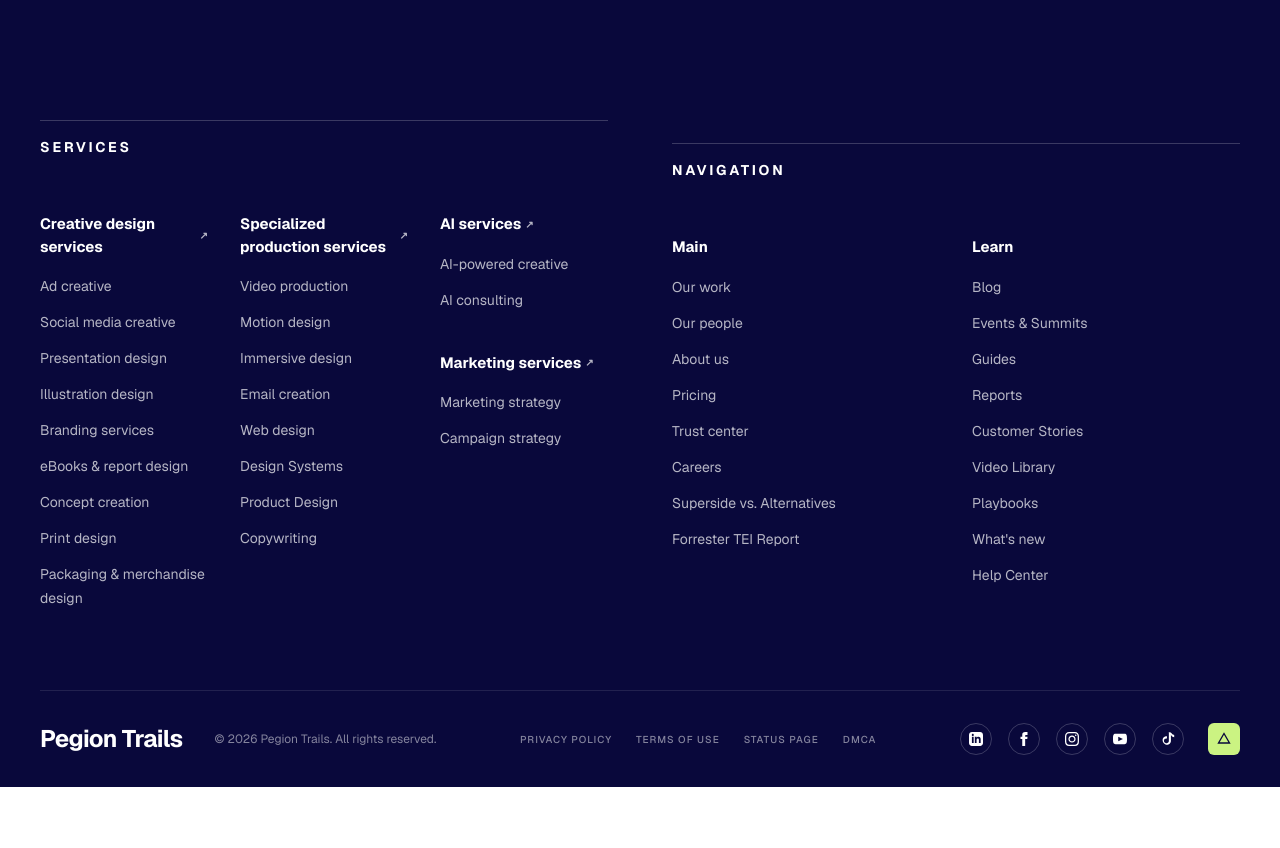
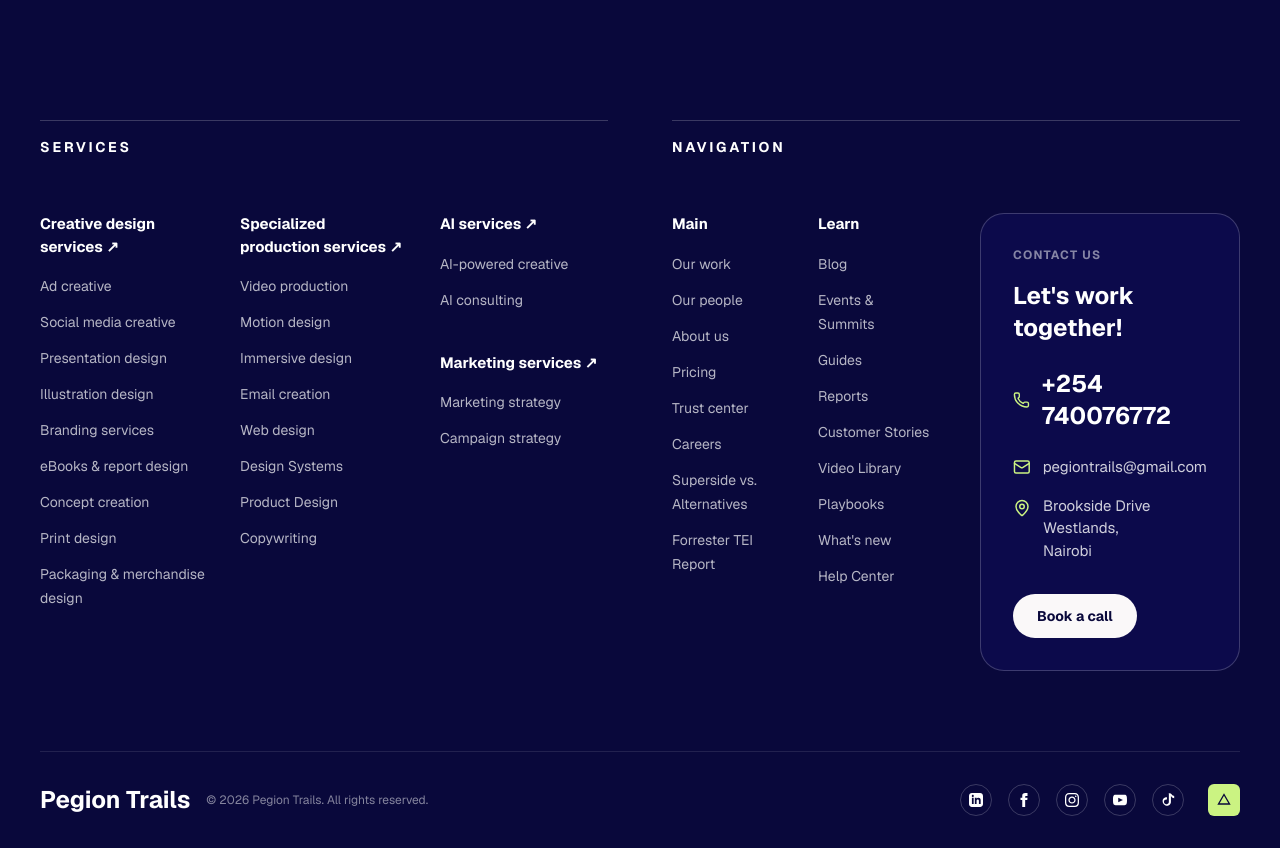
Before and after one commit to yeswadams/pegion-trails2, a Next.js app: page /pricing in a window 1280 px wide. Shown: the part 340-1188 px from the top of the page. Before the commit the page ends 1127 px from the top, so only its background shows below. Built offline with nearby package versions, Linux system fonts and the light colour scheme.

Commit message:
updated the footer

```diff
--- a/src/_components/shared/footer.tsx
+++ b/src/_components/shared/footer.tsx
@@ -2,36 +2,18 @@
 
 import React from "react";
 import Link from "next/link";
+// Make sure to install lucide-react: npm install lucide-react
+import { Phone, Mail, MapPin } from "lucide-react";
 
-// --- DATA STRUCTURE ---
 const footerData = {
   services: [
     {
       title: "Creative design services",
-      links: [
-        "Ad creative",
-        "Social media creative",
-        "Presentation design",
-        "Illustration design",
-        "Branding services",
-        "eBooks & report design",
-        "Concept creation",
-        "Print design",
-        "Packaging & merchandise design",
-      ],
+      links: ["Ad creative", "Social media creative", "Presentation design", "Illustration design", "Branding services", "eBooks & report design", "Concept creation", "Print design", "Packaging & merchandise design"],
     },
     {
       title: "Specialized production services",
-      links: [
-        "Video production",
-        "Motion design",
-        "Immersive design",
-        "Email creation",
-        "Web design",
-        "Design Systems",
-        "Product Design",
-        "Copywriting",
-      ],
+      links: ["Video production", "Motion design", "Immersive design", "Email creation", "Web design", "Design Systems", "Product Design", "Copywriting"],
     },
     {
       title: "AI services",
@@ -43,28 +25,15 @@ const footerData = {
     },
   ],
   navigation: {
-    main: [
-      "Our work",
-      "Our people",
-      "About us",
-      "Pricing",
-      "Trust center",
-      "Careers",
-      "Superside vs. Alternatives",
-      "Forrester TEI Report",
-    ],
-    learn: [
-      "Blog",
-      "Events & Summits",
-      "Guides",
-      "Reports",
-      "Customer Stories",
-      "Video Library",
-      "Playbooks",
-      "What's new",
-      "Help Center",
-    ],
+    main: ["Our work", "Our people", "About us", "Pricing", "Trust center", "Careers", "Superside vs. Alternatives", "Forrester TEI Report"],
+    learn: ["Blog", "Events & Summits", "Guides", "Reports", "Customer Stories", "Video Library", "Playbooks", "What's new", "Help Center"],
   },
+  contact: {
+    phone: "+254 740076772",
+    email: "pegiontrails@gmail.com",
+    addressLine1: "Brookside Drive Westlands,",
+    addressLine2: "Nairobi",
+  }
 };
 
 const Footer = () => {
@@ -73,205 +42,112 @@ const Footer = () => {
   return (
     <footer className="bg-[#09083B] text-white pt-16 pb-8 px-6 md:px-10 font-sans">
       <div className="max-w-[1750px] mx-auto">
-        <div className="flex flex-col items-center justify-between mb-32 gap-10">
-          <p className="text-center text-4xl md:text-5xl lg:text-7xl">
+        {/* Top CTA */}
+        <div className="flex flex-col items-center justify-between mb-32 gap-10 text-center">
+          <p className="text-4xl md:text-5xl lg:text-7xl">
             Your <em>creative team's</em> <br /> creative team
           </p>
-          <Link
-            href="/demo"
-            className="text-center px-5 py-3 text-lg font-bold bg-[#FAF8F9] text-[#09083B] rounded-full"
-          >
+          <Link href="/demo" className="px-5 py-3 text-lg font-bold bg-[#FAF8F9] text-[#09083B] rounded-full hover:scale-105 transition-transform">
             Book a demo
           </Link>
         </div>
 
-        {/* MAIN LINK COLUMNS */}
-
-        <div className="grid grid-cols-1 md:grid-cols-2 gap-8 lg:gap-16 items-center justify-center ">
-          {/* Left Side: Services */}
+        <div className="grid grid-cols-1 md:grid-cols-2 gap-8 lg:gap-16 items-start">
+          {/* Services Section */}
           <div className="flex flex-col gap-14">
             <div className="flex flex-col-reverse items-start gap-4">
-              <h2 className="text-sm uppercase tracking-[0.2em] font-bold whitespace-nowrap">
-                Services
-              </h2>
+              <h2 className="text-sm uppercase tracking-[0.2em] font-bold">Services</h2>
               <div className="h-[1px] w-full bg-white/20"></div>
             </div>
             <div className="grid grid-cols-1 sm:grid-cols-2 lg:grid-cols-3 gap-8">
-              {/* Column 1: Creative Design */}
-              <div>
-                <h3 className="text-[15px] font-bold mb-4 flex items-center gap-1 group cursor-pointer">
-                  {footerData.services[0].title}{" "}
-                  <span className="text-[10px] opacity-70 group-hover:translate-x-1 transition-transform">
-                    ↗
-                  </span>
-                </h3>
+              {footerData.services.slice(0, 2).map((s, i) => (
+                <div key={i}>
+                  <h3 className="text-[15px] font-bold mb-4">{s.title} ↗</h3>
                   <ul className="space-y-3">
-                  {footerData.services[0].links.map((link) => (
-                    <li key={link}>
-                      <Link
-                        href="#"
-                        className="text-sm text-white/70 hover:text-white transition-colors"
-                      >
-                        {link}
-                      </Link>
-                    </li>
-                  ))}
+                    {s.links.map(l => <li key={l}><Link href="#" className="text-sm text-white/70 hover:text-white">{l}</Link></li>)}
                   </ul>
                 </div>
-
-              {/* Column 2: Specialized Production */}
-              <div>
-                <h3 className="text-[15px] font-bold mb-4 flex items-center gap-1 group cursor-pointer">
-                  {footerData.services[1].title}{" "}
-                  <span className="text-[10px] opacity-70 group-hover:translate-x-1 transition-transform">
-                    ↗
-                  </span>
-                </h3>
+              ))}
+              <div className="space-y-10">
+                {footerData.services.slice(2).map((s, i) => (
+                  <div key={i}>
+                    <h3 className="text-[15px] font-bold mb-4">{s.title} ↗</h3>
                     <ul className="space-y-3">
-                  {footerData.services[1].links.map((link) => (
-                    <li key={link}>
-                      <Link
-                        href="#"
-                        className="text-sm text-white/70 hover:text-white transition-colors"
-                      >
-                        {link}
-                      </Link>
-                    </li>
-                  ))}
+                      {s.links.map(l => <li key={l}><Link href="#" className="text-sm text-white/70 hover:text-white">{l}</Link></li>)}
                     </ul>
                   </div>
+                ))}
+              </div>
+            </div>
+          </div>
 
-              {/* Column 3: AI & Marketing */}
-              <div className="space-y-10">
+          {/* Navigation & Contact Card */}
+          <div className="flex flex-col gap-14 h-full">
+            <div className="flex flex-col-reverse items-start gap-4">
+              <h2 className="text-sm uppercase tracking-[0.2em] font-bold">Navigation</h2>
+              <div className="h-[1px] w-full bg-white/20"></div>
+            </div>
+
+            <div className="grid grid-cols-1 sm:grid-cols-2 gap-8 lg:gap-12">
+              <div className="grid grid-cols-2 gap-8">
                 <div>
-                  <h3 className="text-[15px] font-bold mb-4 flex items-center gap-1 group cursor-pointer">
-                    {footerData.services[2].title}{" "}
-                    <span className="text-[10px] opacity-70 group-hover:translate-x-1 transition-transform">
-                      ↗
-                    </span>
-                  </h3>
+                  <h3 className="text-[15px] font-bold mb-4">Main</h3>
                   <ul className="space-y-3">
-                    {footerData.services[2].links.map((link) => (
-                      <li key={link}>
-                        <Link
-                          href="#"
-                          className="text-sm text-white/70 hover:text-white transition-colors"
-                        >
-                          {link}
-                        </Link>
-                      </li>
-                    ))}
+                    {footerData.navigation.main.map(l => <li key={l}><Link href="#" className="text-sm text-white/70 hover:text-white">{l}</Link></li>)}
                   </ul>
                 </div>
                 <div>
-                  <h3 className="text-[15px] font-bold mb-4 flex items-center gap-1 group cursor-pointer">
-                    {footerData.services[3].title}{" "}
-                    <span className="text-[10px] opacity-70 group-hover:translate-x-1 transition-transform">
-                      ↗
-                    </span>
-                  </h3>
+                  <h3 className="text-[15px] font-bold mb-4">Learn</h3>
                   <ul className="space-y-3">
-                    {footerData.services[3].links.map((link) => (
-                      <li key={link}>
-                        <Link
-                          href="#"
-                          className="text-sm text-white/70 hover:text-white transition-colors"
-                        >
-                          {link}
+                    {footerData.navigation.learn.map(l => <li key={l}><Link href="#" className="text-sm text-white/70 hover:text-white">{l}</Link></li>)}
+                  </ul>
+                </div>
+              </div>
+
+              {/* Updated Contact Card with Icons */}
+              <div className="border border-white/20 bg-[#0c0a4b] rounded-[24px] p-8 flex flex-col w-full max-w-[400px]">
+                <span className="text-[12px] font-bold text-white/50 uppercase tracking-widest mb-4">Contact Us</span>
+                <h3 className="text-2xl font-bold text-white mb-6">Let's work together!</h3>
+
+                <div className="flex items-center gap-3 mb-6">
+                  <Phone size={20} className="text-[#CBF382]" />
+                  <a href="tel:+254740076772" className="text-2xl font-bold text-white hover:text-[#CBF382] transition-colors">{footerData.contact.phone}</a>
+                </div>
+
+                <div className="flex flex-col gap-4 text-[15px] text-white/80 mb-8">
+                  <div className="flex items-center gap-3">
+                    <Mail size={18} className="text-[#CBF382]" />
+                    <a href="mailto:pegiontrails@gmail.com" className="hover:text-white">{footerData.contact.email}</a>
+                  </div>
+                  <div className="flex items-start gap-3">
+                    <MapPin size={18} className="text-[#CBF382] mt-1 shrink-0" />
+                    <p>{footerData.contact.addressLine1} <br /> {footerData.contact.addressLine2}</p>
+                  </div>
+                </div>
+
+                <Link href="/demo" className="bg-[#FAF8F9] text-[#09083B] px-6 py-3 rounded-full font-bold text-sm w-fit hover:bg-[#CBF382] transition-colors">
+                  Book a call
                 </Link>
-                      </li>
-                    ))}
-                  </ul>
               </div>
             </div>
           </div>
         </div>
 
-          {/* Right Side: Navigation & Learn */}
-          <div className="flex flex-col gap-14">
-            <div className="flex flex-col-reverse items-start gap-4">
-              <h2 className="text-sm uppercase tracking-[0.2em] font-bold whitespace-nowrap">
-                Navigation
-              </h2>
-              <div className="h-[1px] w-full bg-white/20"></div>
-            </div>
-            <div className="grid grid-cols-1 sm:grid-cols-2 gap-8">
-              <div>
-                <h3 className="text-[15px] font-bold mb-4">Main</h3>
-                <ul className="space-y-3">
-                  {footerData.navigation.main.map((link) => (
-                    <li key={link}>
-                      <Link
-                        href="#"
-                        className="text-sm text-white/70 hover:text-white transition-colors"
-                      >
-                        {link}
-                      </Link>
-                    </li>
-                  ))}
-                </ul>
-              </div>
-              <div>
-                <h3 className="text-[15px] font-bold mb-4">Learn</h3>
-                <ul className="space-y-3">
-                  {footerData.navigation.learn.map((link) => (
-                    <li key={link}>
-                      <Link
-                        href="#"
-                        className="text-sm text-white/70 hover:text-white transition-colors"
-                      >
-                        {link}
-                      </Link>
-                    </li>
-                  ))}
-                </ul>
-              </div>
-            </div>
-          </div>
+        {/* Bottom Socials & Copyright */}
+        <div className="mt-20 pt-8 border-t border-white/10 flex flex-col xl:row items-center justify-between gap-8 md:flex-row">
+          <div className="flex flex-col md:flex-row items-center gap-4">
+            <h2 className="text-2xl font-bold">Pegion Trails</h2>
+            <p className="text-xs text-white/50">© {currentYear} Pegion Trails. All rights reserved.</p>
           </div>
 
-        {/* BOTTOM SECTION */}
-        <div className="mt-20 pt-8 border-t border-white/10 flex flex-col lg:flex-row items-center justify-between gap-8">
-          {/* Logo & Copyright */}
-          <div className="flex flex-col md:flex-row items-center gap-4 md:gap-8">
-            <h2 className="text-2xl font-bold tracking-tight">Pegion Trails</h2>
-            <p className="text-xs text-white/50">
-              © {currentYear} Pegion Trails. All rights reserved.
-            </p>
-          </div>
-
-          {/* Legal Links */}
-          <div className="flex items-center gap-6 text-[10px] uppercase tracking-widest text-white/50 font-medium">
-            <Link href="#" className="hover:text-white transition-colors">
-              Privacy policy
-            </Link>
-            <Link href="#" className="hover:text-white transition-colors">
-              Terms of use
-            </Link>
-            <Link href="#" className="hover:text-white transition-colors">
-              Status page
-            </Link>
-            <Link href="#" className="hover:text-white transition-colors">
-              DMCA
-            </Link>
-          </div>
-
-          {/* Social Icons & Logo Accent */}
           <div className="flex items-center gap-4">
-            <SocialIcon icon="linkedin" />
-            <SocialIcon icon="facebook" />
-            <SocialIcon icon="instagram" />
-            <SocialIcon icon="youtube" />
-            <SocialIcon icon="tiktok" />
+            <SocialIcon icon="linkedin" href="https://www.linkedin.com/company/pegion-trails" />
+            <SocialIcon icon="facebook" href="https://www.facebook.com/profile.php?id=61587150838828" />
+            <SocialIcon icon="instagram" href="https://www.instagram.com/pegion_trails_digital/" />
+            <SocialIcon icon="youtube" href="#" />
+            <SocialIcon icon="tiktok" href="https://www.tiktok.com/@pegion.trails.digital" />
             <div className="ml-2 bg-[#CBF382] p-2 rounded-md text-[#09083B]">
-              <svg
-                width="16"
-                height="16"
-                viewBox="0 0 24 24"
-                fill="currentColor"
-              >
-                <path d="M12 2L2 19h20L12 2zm0 3.8L18.5 17H5.5L12 5.8z" />
-              </svg>
+              <svg width="16" height="16" viewBox="0 0 24 24" fill="currentColor"><path d="M12 2L2 19h20L12 2zm0 3.8L18.5 17H5.5L12 5.8z" /></svg>
             </div>
           </div>
         </div>
@@ -280,32 +156,21 @@ const Footer = () => {
   );
 };
 
-// Helper Component for Social Icons to keep logic clean
-const SocialIcon = ({ icon }: { icon: string }) => (
-  <Link
-    href="#"
-    className="w-8 h-8 rounded-full border border-white/20 flex items-center justify-center text-white hover:bg-white/10 transition-all"
-  >
+const SocialIcon = ({ icon, href }) => {
+  const icons = {
+    linkedin: <path d="M19 0h-14c-2.761 0-5 2.239-5 5v14c0 2.761 2.239 5 5 5h14c2.762 0 5-2.239 5-5v-14c0-2.761-2.238-5-5-5zm-11 19h-3v-11h3v11zm-1.5-12.268c-.966 0-1.75-.79-1.75-1.764s.784-1.764 1.75-1.764 1.75.79 1.75 1.764-.783 1.764-1.75 1.764zm13.5 12.268h-3v-5.604c0-3.368-4-3.113-4 0v5.604h-3v-11h3v1.765c1.396-2.586 7-2.777 7 2.476v6.759z" />,
+    facebook: <path d="M9 8h-3v4h3v12h5v-12h3.642l.358-4h-4v-1.667c0-.955.192-1.333 1.115-1.333h2.885v-5h-3.808c-3.596 0-5.192 1.583-5.192 4.615v3.385z" />,
+    instagram: <path d="M12 2.163c3.204 0 3.584.012 4.85.07 3.252.148 4.771 1.691 4.919 4.919.058 1.266.069 1.645.069 4.849 0 3.205-.012 3.584-.069 4.849-.149 3.225-1.664 4.771-4.919 4.919-1.266.058-1.644.07-4.85.07-3.204 0-3.584-.012-4.849-.07-3.26-.149-4.771-1.699-4.919-4.92-.058-1.265-.07-1.644-.07-4.849 0-3.204.013-3.583.07-4.849.149-3.227 1.664-4.771 4.919-4.919 1.266-.057 1.645-.069 4.849-.069zm0-2.163c-3.259 0-3.667.014-4.947.072-4.358.2-6.78 2.618-6.98 6.98-.059 1.281-.073 1.689-.073 4.948 0 3.259.014 3.668.072 4.948.2 4.358 2.618 6.78 6.98 6.98 1.281.058 1.689.072 4.948.072 3.259 0 3.668-.014 4.948-.072 4.354-.2 6.782-2.618 6.979-6.98.059-1.28.073-1.689.073-4.948 0-3.259-.014-3.667-.072-4.947-.196-4.354-2.617-6.78-6.979-6.98-1.281-.059-1.69-.073-4.949-.073zm0 5.838c-3.403 0-6.162 2.759-6.162 6.162s2.759 6.163 6.162 6.163 6.162-2.759 6.162-6.163-2.759-6.162-6.162-6.162zm0 10.162c-2.209 0-4-1.79-4-4 0-2.209 1.791-4 4-4s4 1.791 4 4c0 2.21-1.791 4-4 4zm6.406-11.845c-.796 0-1.441.645-1.441 1.44s.645 1.44 1.441 1.44c.795 0 1.439-.645 1.439-1.44s-.644-1.44-1.439-1.44z" />,
+    youtube: <path d="M19.615 3.184c-3.604-.246-11.631-.245-15.23 0-3.897.266-4.356 2.62-4.385 8.816.029 6.185.484 8.549 4.385 8.816 3.6.245 11.626.246 15.23 0 3.897-.266 4.356-2.62 4.385-8.816-.029-6.185-.484-8.549-4.385-8.816zm-10.615 12.816v-8l8 3.993-8 4.007z" />,
+    tiktok: <path d="M12.525.02c1.31 0 2.591.31 3.746.88.11.05.23.1.33.16.2.11.39.23.57.36.21.16.4.32.58.5a10.024 10.024 0 001.37 1.5c.2.18.41.35.63.51.27.2.56.37.86.53.29.16.59.3.9.42.36.14.73.25 1.11.34V8.85c-.99-.01-1.95-.27-2.8-.75-.4-.22-.76-.5-1.09-.81-.3-.28-.56-.6-.79-.94-.17-.26-.32-.53-.44-.81-.13-.28-.24-.58-.32-.88a7.062 7.062 0 01-.18-1.55v11.72c0 .73-.1 1.45-.29 2.14-.19.68-.48 1.33-.86 1.92-.38.58-.86 1.09-1.41 1.5-.56.41-1.18.73-1.84.94a7.994 7.994 0 01-4.88 0 8.077 8.077 0 01-3.25-2.44 7.96 7.96 0 01-1.72-4.8c0-.73.1-1.45.29-2.14.19-.68.48-1.33.86-1.92.38-.58.86-1.09 1.41-1.5.56-.41 1.18-.73 1.84-.94.67-.21 1.37-.32 2.08-.32.33 0 .66.02.99.07v3.7c-.32-.06-.65-.1-.99-.1a4.194 4.194 0 00-4.22 4.19 4.2 4.2 0 001.24 2.97c.39.4.86.7 1.38.89.52.2 1.07.3 1.63.3.56 0 1.11-.1 1.63-.3.52-.19.99-.49 1.38-.89.39-.4.7-.87.89-1.38.2-.52.3-1.07.3-1.63V0h3.66v.02z" />
+  };
+
+  return (
+    <Link href={href} target="_blank" rel="noopener noreferrer" className="w-8 h-8 rounded-full border border-white/20 flex items-center justify-center text-white hover:bg-white/10 transition-all">
       <span className="sr-only">{icon}</span>
-    {/* Simplified SVGs for reliability */}
-    <svg width="14" height="14" fill="currentColor" viewBox="0 0 24 24">
-      {icon === "linkedin" && (
-        <path d="M19 0h-14c-2.761 0-5 2.239-5 5v14c0 2.761 2.239 5 5 5h14c2.762 0 5-2.239 5-5v-14c0-2.761-2.238-5-5-5zm-11 19h-3v-11h3v11zm-1.5-12.268c-.966 0-1.75-.79-1.75-1.764s.784-1.764 1.75-1.764 1.75.79 1.75 1.764-.783 1.764-1.75 1.764zm13.5 12.268h-3v-5.604c0-3.368-4-3.113-4 0v5.604h-3v-11h3v1.765c1.396-2.586 7-2.777 7 2.476v6.759z" />
-      )}
-      {icon === "facebook" && (
-        <path d="M9 8h-3v4h3v12h5v-12h3.642l.358-4h-4v-1.667c0-.955.192-1.333 1.115-1.333h2.885v-5h-3.808c-3.596 0-5.192 1.583-5.192 4.615v3.385z" />
-      )}
-      {icon === "instagram" && (
-        <path d="M12 2.163c3.204 0 3.584.012 4.85.07 3.252.148 4.771 1.691 4.919 4.919.058 1.266.069 1.645.069 4.849 0 3.205-.012 3.584-.069 4.849-.149 3.225-1.664 4.771-4.919 4.919-1.266.058-1.644.07-4.85.07-3.204 0-3.584-.012-4.849-.07-3.26-.149-4.771-1.699-4.919-4.92-.058-1.265-.07-1.644-.07-4.849 0-3.204.013-3.583.07-4.849.149-3.227 1.664-4.771 4.919-4.919 1.266-.057 1.645-.069 4.849-.069zm0-2.163c-3.259 0-3.667.014-4.947.072-4.358.2-6.78 2.618-6.98 6.98-.059 1.281-.073 1.689-.073 4.948 0 3.259.014 3.668.072 4.948.2 4.358 2.618 6.78 6.98 6.98 1.281.058 1.689.072 4.948.072 3.259 0 3.668-.014 4.948-.072 4.354-.2 6.782-2.618 6.979-6.98.059-1.28.073-1.689.073-4.948 0-3.259-.014-3.667-.072-4.947-.196-4.354-2.617-6.78-6.979-6.98-1.281-.059-1.69-.073-4.949-.073zm0 5.838c-3.403 0-6.162 2.759-6.162 6.162s2.759 6.163 6.162 6.163 6.162-2.759 6.162-6.163-2.759-6.162-6.162-6.162zm0 10.162c-2.209 0-4-1.79-4-4 0-2.209 1.791-4 4-4s4 1.791 4 4c0 2.21-1.791 4-4 4zm6.406-11.845c-.796 0-1.441.645-1.441 1.44s.645 1.44 1.441 1.44c.795 0 1.439-.645 1.439-1.44s-.644-1.44-1.439-1.44z" />
-      )}
-      {icon === "youtube" && (
-        <path d="M19.615 3.184c-3.604-.246-11.631-.245-15.23 0-3.897.266-4.356 2.62-4.385 8.816.029 6.185.484 8.549 4.385 8.816 3.6.245 11.626.246 15.23 0 3.897-.266 4.356-2.62 4.385-8.816-.029-6.185-.484-8.549-4.385-8.816zm-10.615 12.816v-8l8 3.993-8 4.007z" />
-      )}
-      {icon === "tiktok" && (
-        <path d="M12.525.02c1.31 0 2.591.31 3.746.88.11.05.23.1.33.16.2.11.39.23.57.36.21.16.4.32.58.5a10.024 10.024 0 001.37 1.5c.2.18.41.35.63.51.27.2.56.37.86.53.29.16.59.3.9.42.36.14.73.25 1.11.34V8.85c-.99-.01-1.95-.27-2.8-.75-.4-.22-.76-.5-1.09-.81-.3-.28-.56-.6-.79-.94-.17-.26-.32-.53-.44-.81-.13-.28-.24-.58-.32-.88a7.062 7.062 0 01-.18-1.55v11.72c0 .73-.1 1.45-.29 2.14-.19.68-.48 1.33-.86 1.92-.38.58-.86 1.09-1.41 1.5-.56.41-1.18.73-1.84.94a7.994 7.994 0 01-4.88 0 8.077 8.077 0 01-3.25-2.44 7.96 7.96 0 01-1.72-4.8c0-.73.1-1.45.29-2.14.19-.68.48-1.33.86-1.92.38-.58.86-1.09 1.41-1.5.56-.41 1.18-.73 1.84-.94.67-.21 1.37-.32 2.08-.32.33 0 .66.02.99.07v3.7c-.32-.06-.65-.1-.99-.1a4.194 4.194 0 00-4.22 4.19 4.2 4.2 0 001.24 2.97c.39.4.86.7 1.38.89.52.2 1.07.3 1.63.3.56 0 1.11-.1 1.63-.3.52-.19.99-.49 1.38-.89.39-.4.7-.87.89-1.38.2-.52.3-1.07.3-1.63V0h3.66v.02z" />
-      )}
-    </svg>
+      <svg width="14" height="14" fill="currentColor" viewBox="0 0 24 24">{icons[icon]}</svg>
     </Link>
   );
+};
 
 export default Footer;
```
Lines whose indentation alone changed are shown as unchanged.
